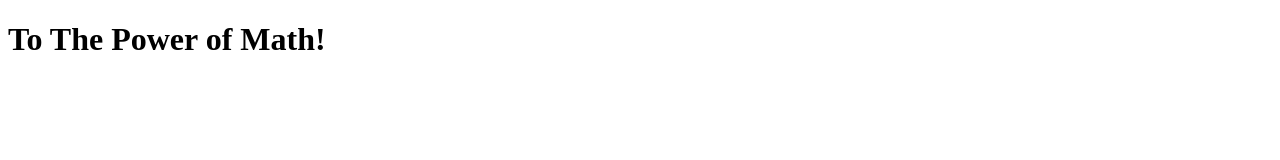
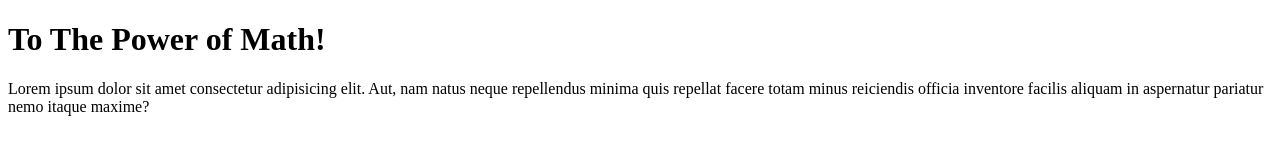
Before and after one commit to gitsofian/aws-webapp, a plain HTML site: page index.html in a window 1280 px wide. Drawn offline with Linux system fonts and the light colour scheme.

Commit message:
index updated

```diff
--- a/index.html
+++ b/index.html
@@ -3,9 +3,15 @@
   <head>
     <meta charset="UTF-8" />
     <meta name="viewport" content="width=device-width, initial-scale=1.0" />
-    <title>To The Power of Ma th</title>
+    <title>To The Power of Math</title>
   </head>
   <body>
     <h1>To The Power of Math!</h1>
+    <p>
+      Lorem ipsum dolor sit amet consectetur adipisicing elit. Aut, nam natus
+      neque repellendus minima quis repellat facere totam minus reiciendis
+      officia inventore facilis aliquam in aspernatur pariatur nemo itaque
+      maxime?
+    </p>
   </body>
 </html>
```
